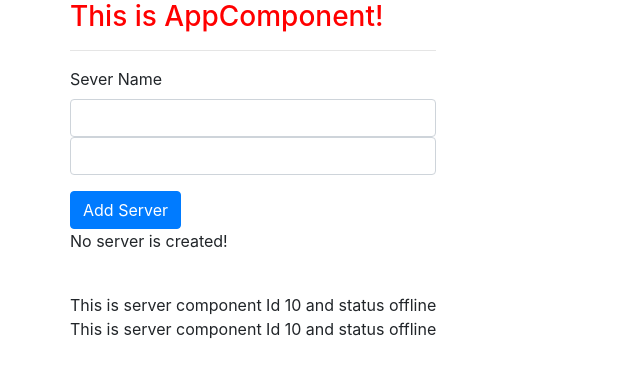
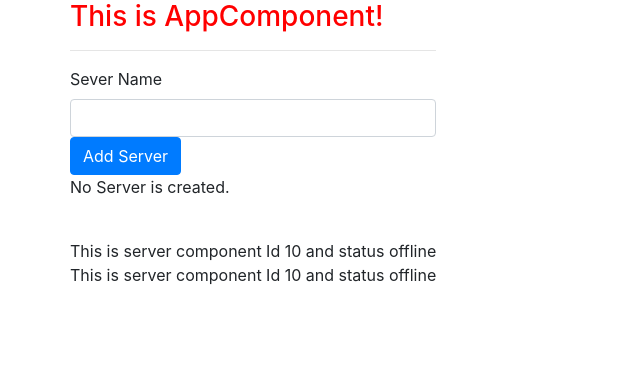
Before and after one commit to HKemon/AngularJsDemo, an Angular app: page / in a window 1280 px wide. Shown: the top 378 px of the page, without its empty margins (0-640 px from the left). Built offline with nearby package versions, Linux system fonts and the light colour scheme.

Commit message:
if else if example

```diff
--- a/src/app/servers/servers.component.html
+++ b/src/app/servers/servers.component.html
@@ -1,15 +1,15 @@
 <label>Sever Name</label>
-<input type="text" class="form-control" (input)="onUpdateServerName($event)">
+<!--<input type="text" class="form-control" (input)="onUpdateServerName($event)">-->
 <input type="text" class="form-control" [(ngModel)]="serverName">
-<p [innerText] = "serverName"></p>
+<!--<p [innerText] = "serverName"></p>-->
 
-<button
-  class="btn btn-primary"
-  (click)="serverCreateionMethod()">
+<button class="btn btn-primary" [disabled]="!allowNewServer" (click)="serverCreateionMethod()">
   Add Server
 </button>
-<p>{{ serverCreationStatus }}</p>
-
+<p *ngIf="serverCreated; else noServer"> Server is created and name is {{ serverName }}</p>
+<ng-template #noServer>
+  <p>No Server is created.</p>
+</ng-template>
 <br>
 <app-server></app-server>
 <br>
--- a/src/app/servers/servers.component.ts
+++ b/src/app/servers/servers.component.ts
@@ -10,6 +10,7 @@ export class ServersComponent implements OnInit {
   allowNewServer = false;
   serverCreationStatus = 'No server is created!';
   serverName = '';
+  serverCreated = false;
 
   constructor() {
     setTimeout(() => {
@@ -21,6 +22,7 @@ export class ServersComponent implements OnInit {
   }
 
   serverCreateionMethod() {
+    this.serverCreated = true;
     this.serverCreationStatus = 'server is created ' + this.serverName;
   }
 
```
Also changed, not shown: src/app/app.module.ts (+6 -5 lines).
